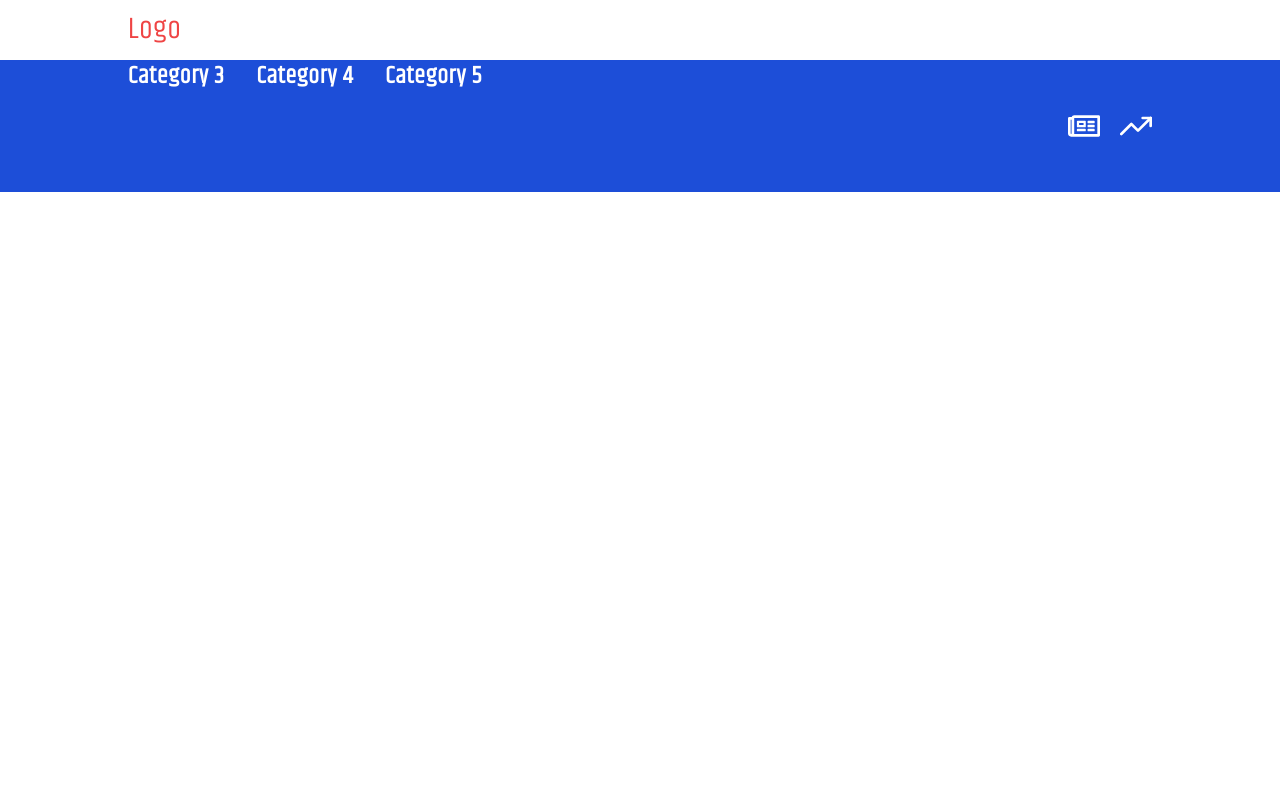
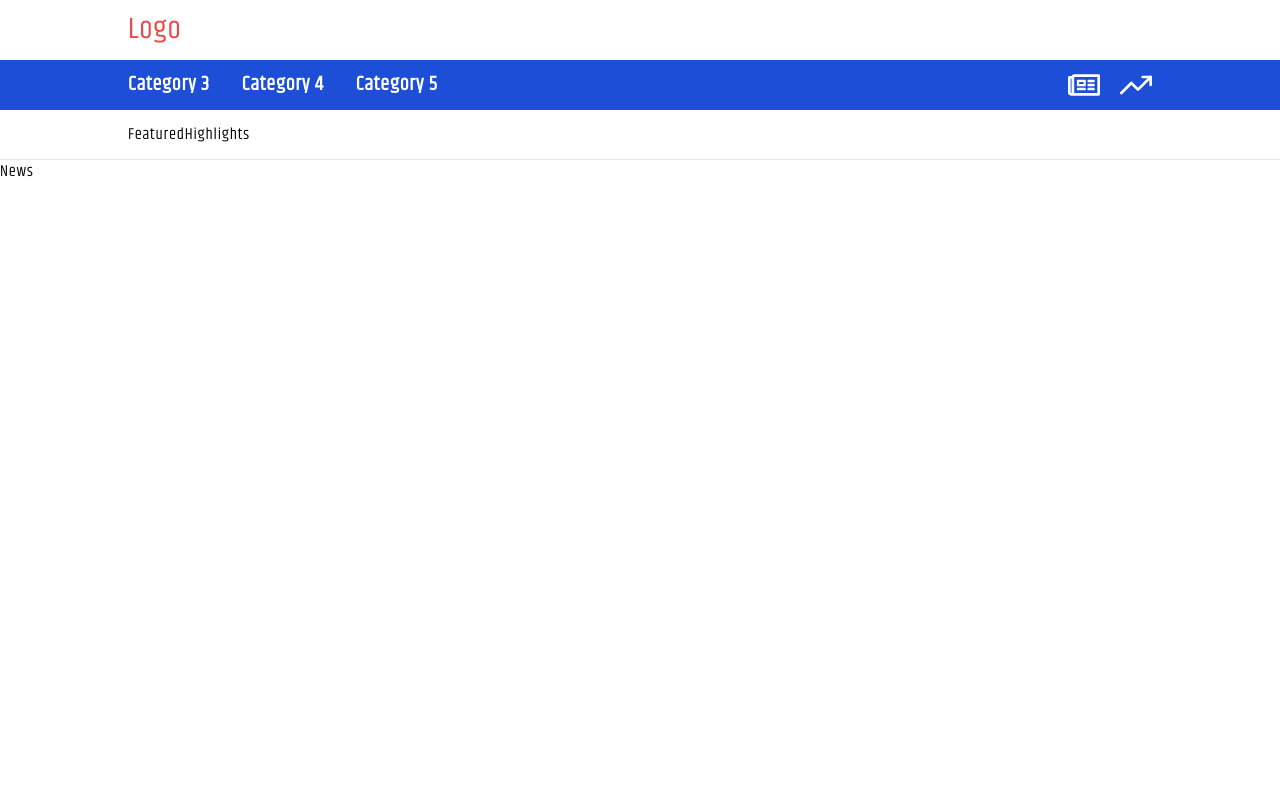
Before and after one commit to prajjwalz1/abiralsanchar-next-prod, a Next.js app: page /news in a window 1280 px wide. Shown: the top 800 px of the page. Built offline with nearby package versions, Linux system fonts and the light colour scheme.

Commit message:
created section for featured-news

```diff
--- a/src/app/layout.tsx
+++ b/src/app/layout.tsx
@@ -18,8 +18,8 @@ const RootLayout: React.FC<RootLayoutSchema> = (props) => {
   return (
     <html lang="en">
       <body style={parent}>
-        <div className="min-w-screen min-h-screen max-w-[2000px] mx-auto grid grid-rows-[152px_minmax(calc(100vh-144px),auto)_auto] tracking-wider">
-          <RootHeader />
+        <div className="min-w-screen min-h-screen max-w-[2000px] mx-auto grid grid-rows-[160px_minmax(calc(100vh-160px),auto)_auto] tracking-wider">
+          <RootHeader /> {/* Height of header = 160px */}
           <main>{children}</main>
           <RootFooter />
         </div>
--- a/src/assets/fonts/index.ts
+++ b/src/assets/fonts/index.ts
@@ -1,5 +1,5 @@
 // Navbar font
-export const navbar = "text-2xl font-semibold";
+export const navbar = "text-xl font-semibold";
 
 // Footer
 export const xl_bold = "text-xl font-bold";
--- a/src/dynamic-imports/components.ts
+++ b/src/dynamic-imports/components.ts
@@ -37,6 +37,12 @@ export const RootHeader = dynamic(
   { ssr: false }
 );
 
+// FeaturedHighlights
+export const FeaturedHighlights = dynamic(
+  () => import("@/helpers/components/layouts/root/_comps/FeaturedHighlights"),
+  { ssr: false }
+);
+
 // LogoSection
 export const LogoSection = dynamic(
   () => import("@/helpers/components/layouts/root/_comps/LogoSection"),
--- a/src/helpers/components/layouts/root/Header.tsx
+++ b/src/helpers/components/layouts/root/Header.tsx
@@ -3,7 +3,11 @@
 // Default imports
 
 // Custom imports
-import { LogoSection, Navbar } from "@/dynamic-imports/components";
+import {
+  FeaturedHighlights,
+  LogoSection,
+  Navbar,
+} from "@/dynamic-imports/components";
 import { ReduxProvider } from "@/dynamic-imports/redux-app";
 
 //////////////////////////////
@@ -12,9 +16,11 @@ import { ReduxProvider } from "@/dynamic-imports/redux-app";
 export default function Header() {
   return (
     <ReduxProvider>
-      <header className="header text-green-400 min-h-[100rem] flex flex-col">
-        <LogoSection /> {/* Height = 60px */}
+      <header className="header grid grid-rows-[60px_50px_50px]">
+        {/* Height of each components below = 60px, 50px, 50px respectively */}
+        <LogoSection />
         <Navbar />
+        <FeaturedHighlights />
       </header>
     </ReduxProvider>
   );
--- /dev/null
+++ b/src/helpers/components/layouts/root/_comps/FeaturedHighlights.tsx
@@ -0,0 +1,14 @@
+// Custom imports
+import * as colors from "@/assets/colors";
+import * as fonts from "@/assets/fonts";
+import * as styles from "@/assets/css/styles";
+
+export default function FeaturedHighlights() {
+  return (
+    <div
+      className={`${styles.padding_xl} featured-higlights w-full h-full flex items-center gap-8 border-b-[1px]`}
+    >
+      FeaturedHighlights
+    </div>
+  );
+}
--- a/src/helpers/components/layouts/root/_comps/Navbar.tsx
+++ b/src/helpers/components/layouts/root/_comps/Navbar.tsx
@@ -68,7 +68,7 @@ const CommonNavMenu: React.FC<CommonNavMenuSchema> = (props) => {
 const DesktopNavMenu = () => (
   <CommonNavMenu
     css={`
-      ${styles.padding_xl} desktop-navbar-menu w-full h-full hidden lg:flex gap-8
+      ${styles.padding_xl} desktop-navbar-menu hidden lg:flex gap-8
     `}
   />
 );
@@ -96,7 +96,7 @@ const MobileNavMenu = () => {
     <>
       <CgMenuGridR
         onClick={() => dispatch(setMobileNavPopuup(true))}
-        className={`${styles.margin_x} ${styles.nav_icon} lg:hidden w-full h-full`}
+        className={`${styles.margin_x} ${styles.nav_icon} lg:hidden`}
       />
 
       {is_mobile_menu && <BodyOverlay />}
@@ -123,7 +123,7 @@ const MobileNavMenu = () => {
 export default function Navbar() {
   return (
     <nav
-      className={`${fonts.navbar} ${colors.navbar} navbar relative min-h-[132px] max-h-[132px] flex justify-between items-center gap-8`}
+      className={`${fonts.navbar} ${colors.navbar} navbar relative flex justify-between items-center gap-8`}
     >
       <DesktopNavMenu />
       <MobileNavMenu />
```
